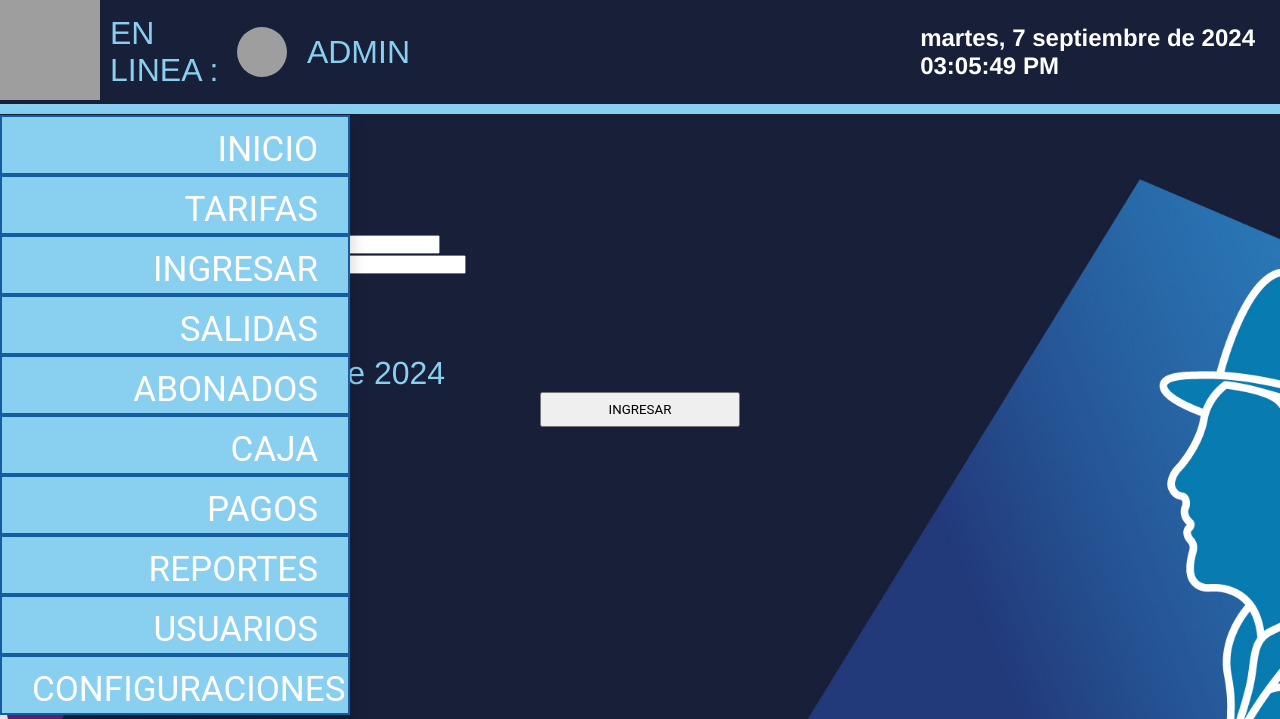
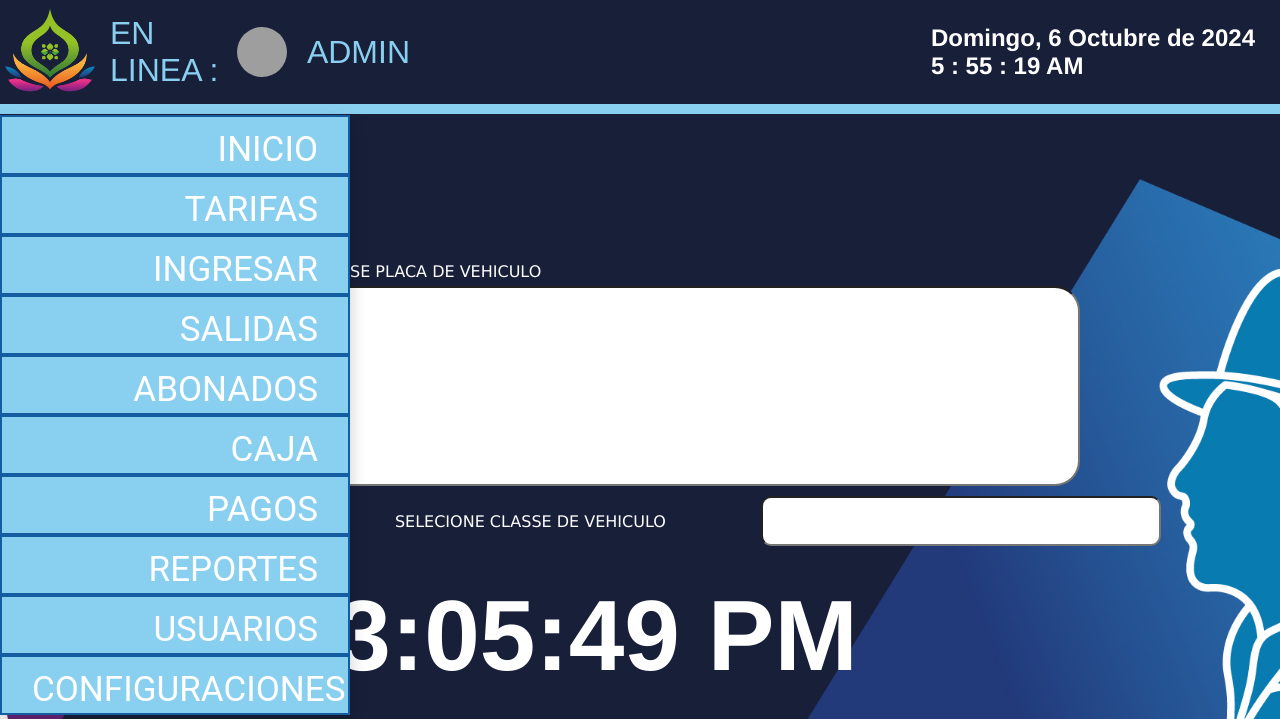
Before and after one commit to Amarudavid-hub/pawkar-parking, a PHP site: page /Administrador.php in a window 1280 px wide; the page is wider, and only the part inside the window is pictured. Shown: the top 719 px of that part. Run offline with PHP 8.4, Linux system fonts and the light colour scheme; grey boxes are pictures that could not be loaded.

Commit message:
Arreglando el css de la pagina de admin

```diff
--- a/Administrador.php
+++ b/Administrador.php
@@ -5,13 +5,14 @@
         <meta name="viewport" content="width=device-width, initial-scale=1.0">
         <link rel="stylesheet" href="./css/style.css">
         <link rel="stylesheet" href="./CSS/Administrador.css">
+         <link rel="stylesheet" href="./css/ingresar.css">
         <title>Parking Pawkar Admin</title>
     </head>
     <body>
         <header>
             <div class="left-header">
                 <div class="menuButton">
-                    <img src="./images/icons8-hamburger-menu-512.svg" alt="">
+                    <img src="./IMG/FLOR.png" alt="">
                     <div id="myLinks">
                         <a href="#news">INICIO</a>
                         <a href="#contact">TARIFAS</a>
@@ -33,8 +34,9 @@
             </div>
 
             <div class="right-header">
-                <h2>martes, 7 septiembre de 2024</h2>
-                <h2>03:05:49 PM</h2>
+                <h2 id="dateSection"></h2>
+                <h2 id="clockSection"></h2>
+
             </div>
 
         </header>
@@ -56,6 +58,6 @@
                 <button>INGRESAR</button>
             </form>
         </main>
-
+        <script src="./JS/juanReloj.js"></script>
     </body>
 </html>
```
